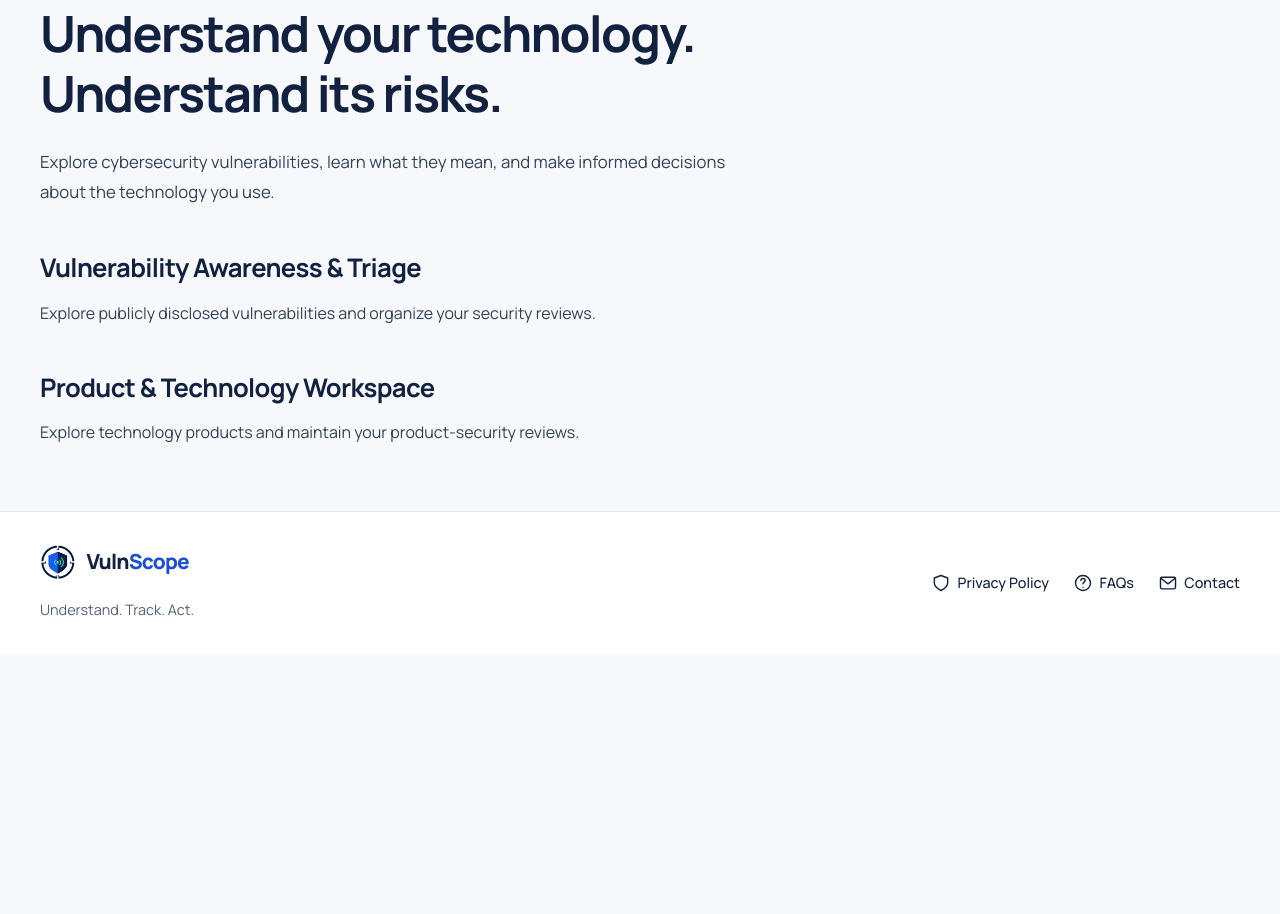
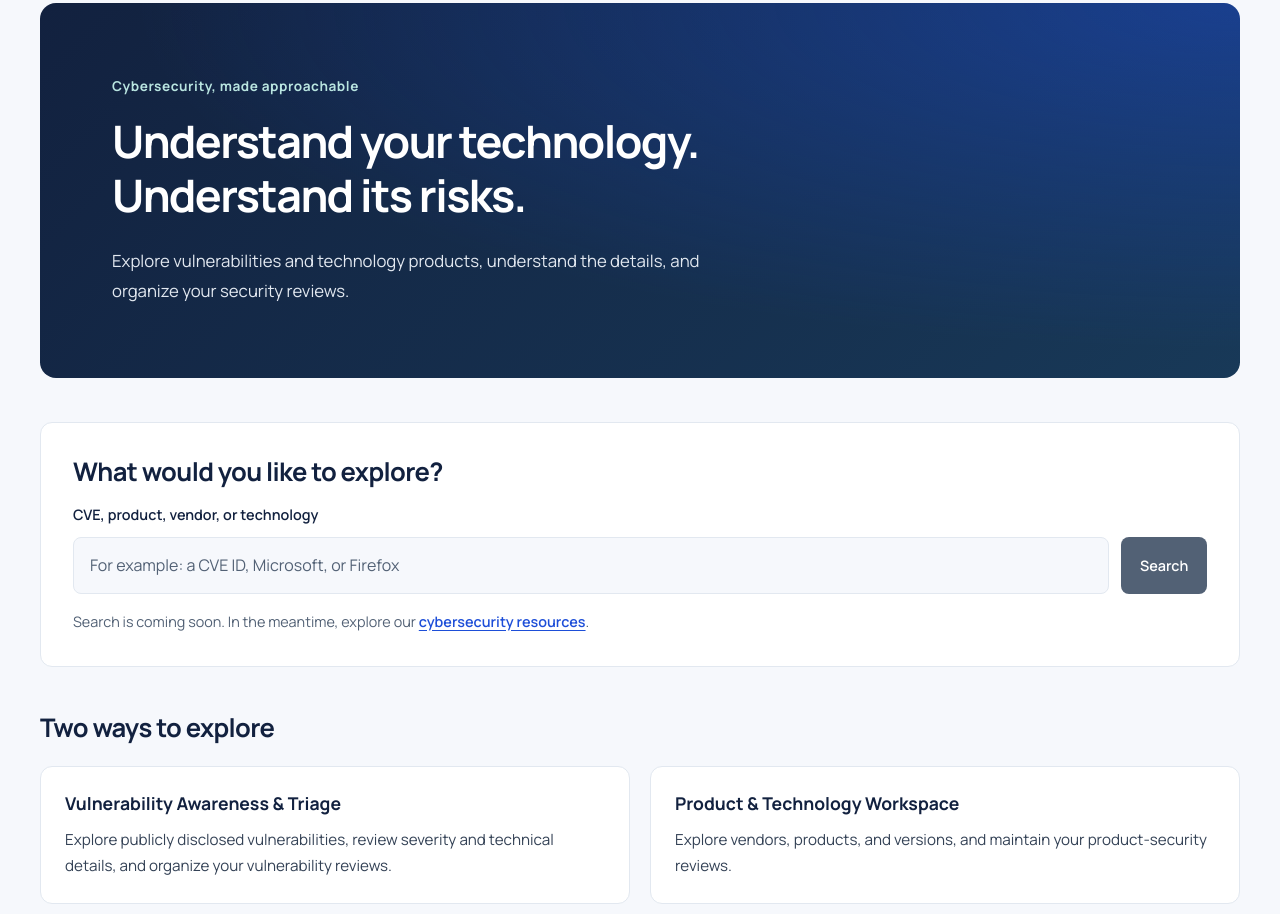
Before and after one commit to jpaintsil-neu/vulnscope, a website: page public/index.html in a window 1280 px wide. Shown: the part 146-1060 px from the top of the page. Before the commit the page ends 800 px from the top, so only its background shows below. Drawn offline with Linux system fonts and the light colour scheme.

Commit message:
Update main section

```diff
--- a/public/index.html
+++ b/public/index.html
@@ -28,6 +28,9 @@
     <!-- Shared styles and layout module. -->
     <link rel="stylesheet" href="/css/styles.css" />
     <script type="module" src="/js/layout.js"></script>
+
+    <!-- Homepage styles. -->
+    <link rel="stylesheet" href="/css/home.css" />
   </head>
 
   <body>
@@ -37,37 +40,80 @@
     <!-- Header populated by layout.js. -->
     <header id="site-header" class="site-header"></header>
 
-    <!-- Starter homepage content. -->
+    <!-- Homepage content. -->
     <main id="main-content" class="page-container" tabindex="-1">
-      <!-- Balanced homepage headline. -->
-      <h1>
-        <span class="hero-line">Understand your technology.</span>
-        <span class="hero-line">Understand its risks.</span>
-      </h1>
+      <!-- Minimal banner wallpaper. -->
+      <section class="home-hero" aria-labelledby="hero-heading">
+        <p class="hero-eyebrow">Cybersecurity, made approachable</p>
 
-      <p class="page-intro">
-        Explore cybersecurity vulnerabilities, learn what they mean, and make
-        informed decisions about the technology you use.
-      </p>
+        <h1 id="hero-heading">
+          <span class="hero-line">Understand your technology.</span>
+          <span class="hero-line">Understand its risks.</span>
+        </h1>
 
-      <!-- Vulnerability workspace introduction. -->
-      <section aria-labelledby="vulnerabilities-heading">
-        <h2 id="vulnerabilities-heading">
-          Vulnerability Awareness &amp; Triage
-        </h2>
-        <p>
-          Explore publicly disclosed vulnerabilities and organize your security
-          reviews.
+        <p class="page-intro">
+          Explore vulnerabilities and technology products, understand the
+          details, and organize your security reviews.
         </p>
       </section>
 
-      <!-- Product workspace introduction. -->
-      <section aria-labelledby="products-heading">
-        <h2 id="products-heading">Product &amp; Technology Workspace</h2>
-        <p>
-          Explore technology products and maintain your product-security
-          reviews.
+      <!-- Shared search entry point. -->
+      <section class="home-search" aria-labelledby="search-heading">
+        <h2 id="search-heading">What would you like to explore?</h2>
+
+        <form role="search" aria-labelledby="search-heading">
+          <!-- Enable after search integration. -->
+          <fieldset disabled>
+            <legend class="visually-hidden">Search VulnScope</legend>
+
+            <label for="home-query">CVE, product, vendor, or technology</label>
+
+            <div class="search-controls">
+              <input
+                id="home-query"
+                name="q"
+                type="search"
+                placeholder="For example: a CVE ID, Microsoft, or Firefox"
+                maxlength="200"
+                aria-describedby="search-availability"
+              />
+
+              <button class="button button-primary" type="submit">
+                Search
+              </button>
+            </div>
+          </fieldset>
+        </form>
+
+        <!-- Explain current availability. -->
+        <p id="search-availability" class="search-note">
+          Search is coming soon. In the meantime, explore our
+          <a class="text-link" href="/resources.html">cybersecurity resources</a
+          >.
         </p>
+      </section>
+
+      <!-- Introduce independent workspaces. -->
+      <section aria-labelledby="workspaces-heading">
+        <h2 id="workspaces-heading">Two ways to explore</h2>
+
+        <div class="home-workspaces">
+          <article class="info-card">
+            <h3>Vulnerability Awareness &amp; Triage</h3>
+            <p>
+              Explore publicly disclosed vulnerabilities, review severity and
+              technical details, and organize your vulnerability reviews.
+            </p>
+          </article>
+
+          <article class="info-card">
+            <h3>Product &amp; Technology Workspace</h3>
+            <p>
+              Explore vendors, products, and versions, and maintain your
+              product-security reviews.
+            </p>
+          </article>
+        </div>
       </section>
     </main>
 
```
